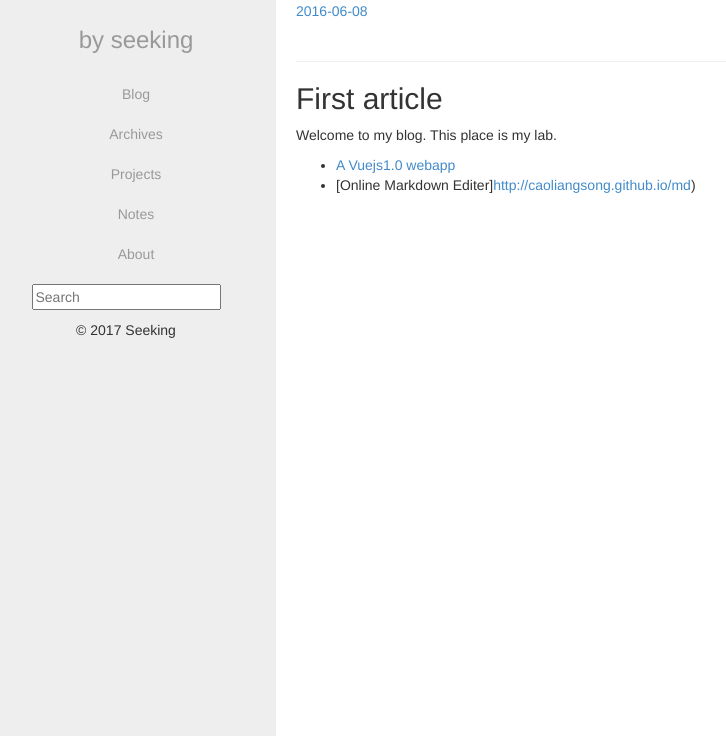
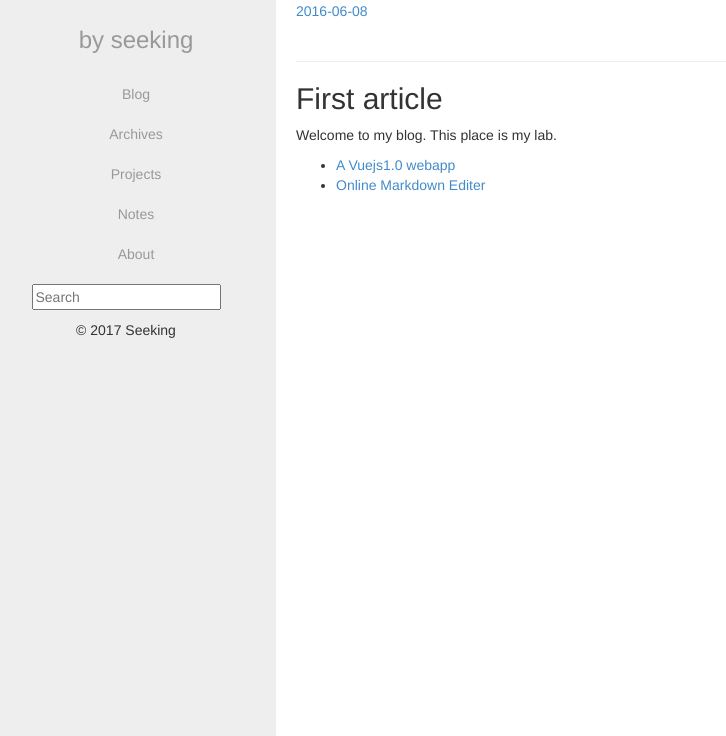
Before and after one commit to caoliangsong/caoliangsong.github.io, a plain HTML site: page 2016/06/08/my-lab/index.html in a window 1280 px wide. Shown: the part 64-800 px from the top of the page, without its empty margins (24-750 px from the left). Drawn offline with nearby package versions, Linux system fonts and the light colour scheme; some packages are replaced by stand-ins of ours.

Commit message:
Site updated: 2017-03-10 15:46:53

```diff
--- a/2016/06/08/my-lab/index.html
+++ b/2016/06/08/my-lab/index.html
@@ -119,7 +119,7 @@
 <h2 id="First-article"><a href="#First-article" class="headerlink" title="First article"></a>First article</h2><p>Welcome to my blog. This place is my lab.</p>
 <ul>
 <li><a href="http://caoliangsong.github.io/58xcl">A Vuejs1.0 webapp</a></li>
-<li>[Online Markdown Editer]<a href="http://caoliangsong.github.io/md">http://caoliangsong.github.io/md</a>)</li>
+<li><a href="http://caoliangsong.github.io/md">Online Markdown Editer</a></li>
 </ul>
 
 
```
Also changed, not shown: index.html (+1 -1 lines).
